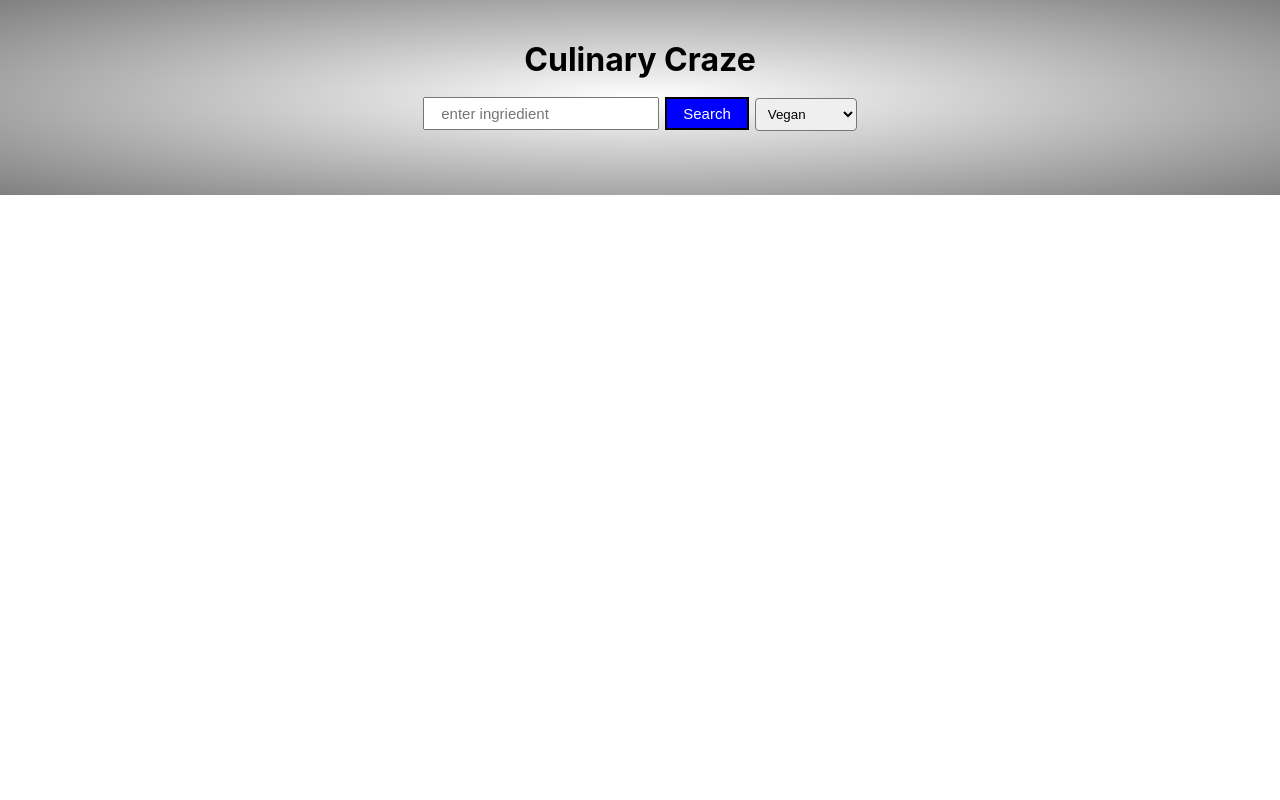
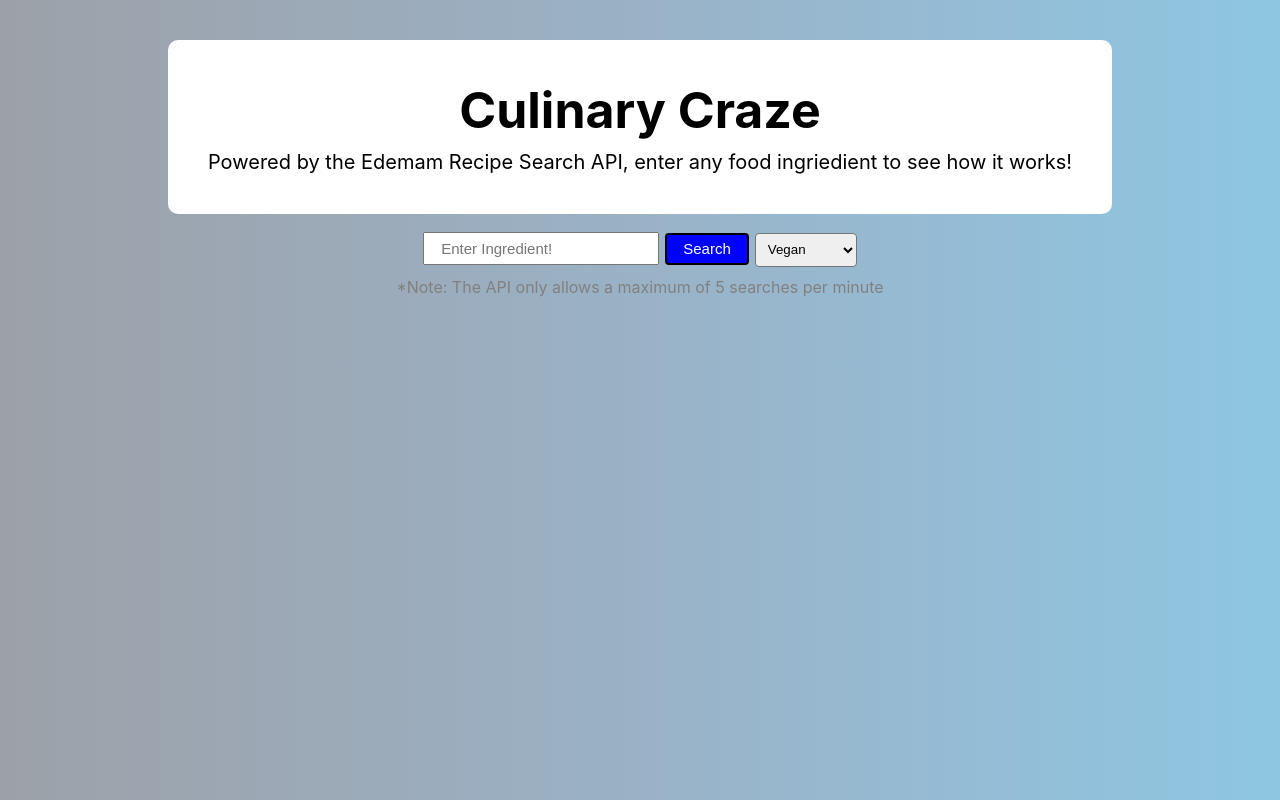
Before and after one commit to JoshSauce1/RecipeApp, a React (Create React App) app: page / in a window 1280 px wide. Built offline with nearby package versions, Linux system fonts and the light colour scheme.

Commit message:
CSS changes

```diff
--- a/src/App.css
+++ b/src/App.css
@@ -1,13 +1,29 @@
 
-
+html {background-image: linear-gradient(to right, #9ca1a8, #9ca9b7, #9ab2c6, #95bcd5, #8ec6e2);}
 .app{
     display: flex;
     flex-direction: column;
     justify-content:center;
     align-items:center;
     padding: 40px 24px;
-    background: radial-gradient(#fff,grey);
 
+}
+
+.app_header{
+    padding: 40px;
+    text-align: center;
+    background-color: white;
+    border-radius: 10px;
+
+}
+
+.app_header h1{
+    padding-bottom: 10px;
+    font-size: 50px;
+}
+
+.app_header p{
+    font-size: 20px;
 }
 
 .app__searchForm{
@@ -21,13 +37,19 @@
     font-size: 15px;
 }
 .app__submit{
-    padding: 6px 16px;
+    padding: 5.5px 16px;
     font-size: 15px;
     margin-left: 6px;
     background-color: blue;
     border: 2px solid black;
+    border-radius: 4px;
     color: white;
     cursor: pointer;
+}
+
+.app_note{
+    padding-top: 10px;
+    color: grey;
 }
 
 .app__submit:hover{
@@ -41,16 +63,16 @@
 }
 
 .app_Recipes{
-    margin-left: 25px;
+    /* margin-left: */
     margin-top: 24px;
     display: grid;
-    grid-template-columns: 230px 230px;
-    align-items: baseline;
+    grid-template-columns: 450px 450px;
+
 
 }
 
 .app_healthLabels{
-    padding: 7px 8px;
+    padding: 7.5px 8px;
     margin-left: 6px;
     border-radius: 4px;
 }
--- a/src/App.js
+++ b/src/App.js
@@ -3,12 +3,14 @@ import './App.css';
 import './App.js';
 import  RecipeTile  from './RecipeTile.js';
 import Axios from 'axios';
-import { useState } from "react";
+import { useEffect, useState } from "react";
 
 function App() {
   const [query, setquery] = useState("");
   const [recipes, setrecipes] = useState([])
   const [healthLabel, sethealthLabel] = useState(["vegan"])
+
+
 
   const app_key = "2f4a33fce4f4959bc8cd6c7777b0ca7a";
   const app_id = "da130918";
@@ -29,12 +31,15 @@ function App() {
 
   return (
     <div className="app">
+      <div className = "app_header">
       <h1>Culinary Craze</h1>
+      <p> Powered by the Edemam Recipe Search API, enter any food ingriedient to see how it works!</p>
+      </div>
       <form className="app__searchForm" onSubmit={onSubmit}>
         <input
         type="text"
         className="app__input"
-        placeholder="enter ingriedient"
+        placeholder="Enter Ingredient!"
         value={query} onChange={(e) => setquery (e.target.value)}
         />
         <input className = "app__submit" type="submit" value="Search" />
@@ -46,11 +51,13 @@ function App() {
           </select>
       </form>
 
+      <div className = "app_note"><p>*Note: The API only allows a maximum of 5 searches per minute</p></div>
       <div className = "app_Recipes">
         {recipes.map((recipe) => {
           return <RecipeTile recipe={recipe}/>;
         })}
       </div>
+
     </div>
   );
 }
--- a/src/RecipeTile.css
+++ b/src/RecipeTile.css
@@ -1,3 +1,11 @@
+
+.recipeTile{
+    background-color: white;
+    border-radius: 35px;
+    margin: 10px;
+    height: 450px;
+
+}
 .recipe_image{
     height: 200px;
     width: 200px;
@@ -8,13 +16,18 @@
     border-radius: 35px;
     transition: 1s;
 }
-.recipe_image:hover{
+/* .recipe_image:hover{
     width: 210px;
     transform: scale(1.1);
+} */
+.recipe_ingredients{
+    max-width: 200px
 }
 
 .recipe_label{
-    max-width: 200px;
+    max-width: 300px;
     text-align: center;
     margin: 12px 0px;
+    padding-left: 70px;
+    font-size: 25px;
 }
--- a/src/RecipeTile.js
+++ b/src/RecipeTile.js
@@ -2,10 +2,13 @@ import './RecipeTile.css';
 import React from 'react';
 
 export  default function RecipeTile({recipe}) {
+  let ingredients = recipe["recipe"]["ingredients"];
   return (
         <div className="recipeTile">
+        <p className="recipe_label">{recipe["recipe"]["label"]}</p>
         <img className="recipe_image" src={recipe["recipe"]["image"]}></img>
-        <p className="recipe_label">{recipe["recipe"]["label"]}</p>
     </div>
+
+
     );
 }
```
